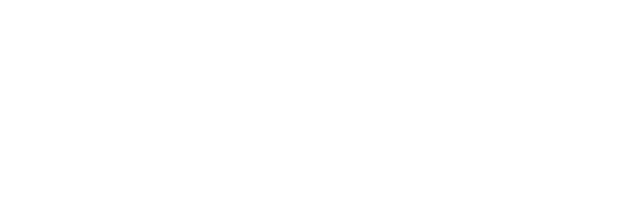
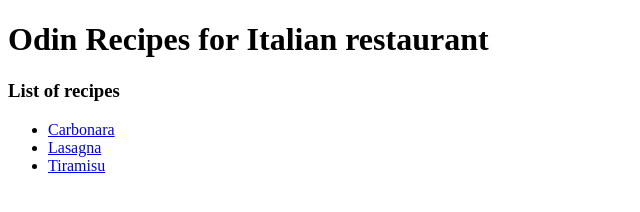
Before and after one commit to daria-arkhangel/odin-recipes-project, a plain HTML site: page index.html in a window 1280 px wide. Shown: the whole page, without its empty margins (0-640 px from the left). Drawn offline with Linux system fonts and the light colour scheme.

Commit message:
Finish structure -> h in recipes + list recipes&links in index.html

```diff
--- a/index.html
+++ b/index.html
@@ -7,6 +7,16 @@
 </head>
 
 <body>
+    <h1> Odin Recipes for Italian restaurant </h1>
+
+    <p>
+        <h3> List of recipes</h3>
+        <ul>
+            <li><a href="recipes/carbonara.html">Carbonara</a></li>
+            <li><a href="recipes/lasagna.html">Lasagna</a></li>
+            <li><a href="recipes/tiramisu.html">Tiramisu</a></li>
+        </ul>
+    </p>
 
 
 </body>
```
Also changed, not shown: recipes/carbonara.html (+1 -1 lines), recipes/lasagna.html (+1 -1 lines), recipes/tiramisu.html (+1 -1 lines).
